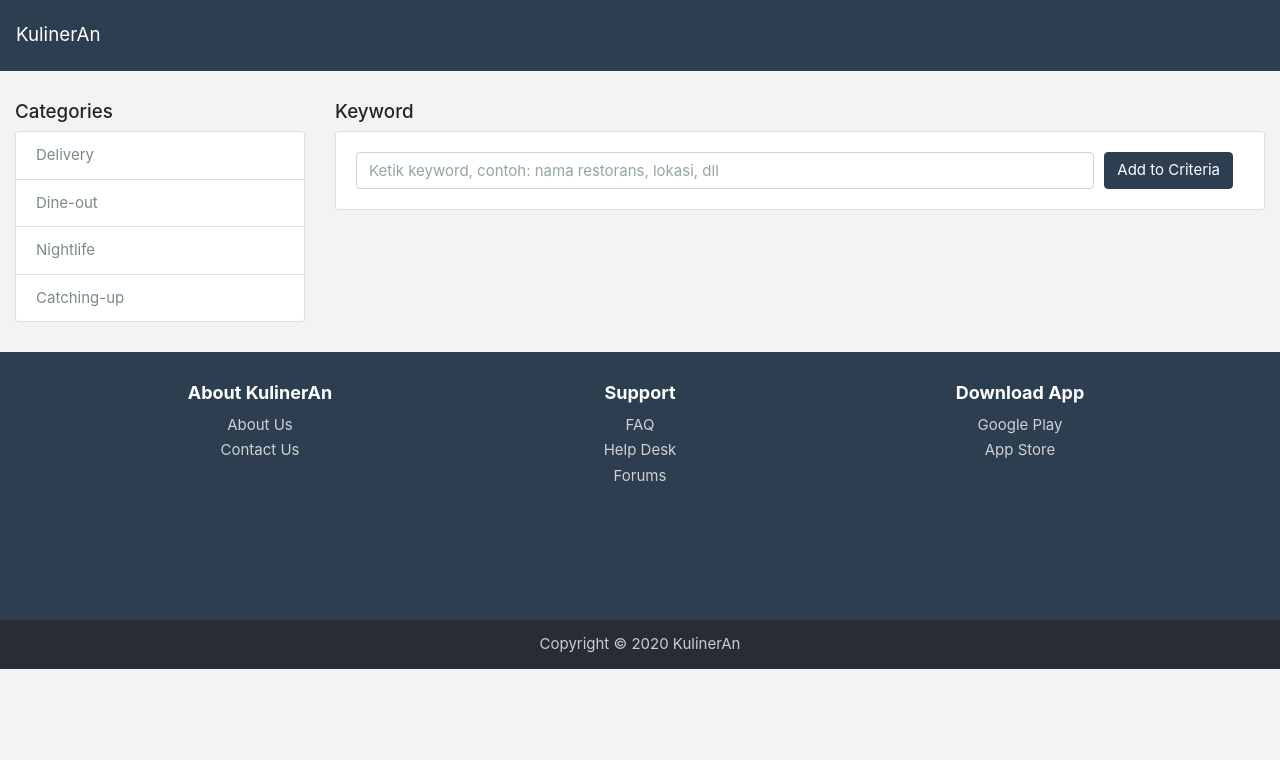
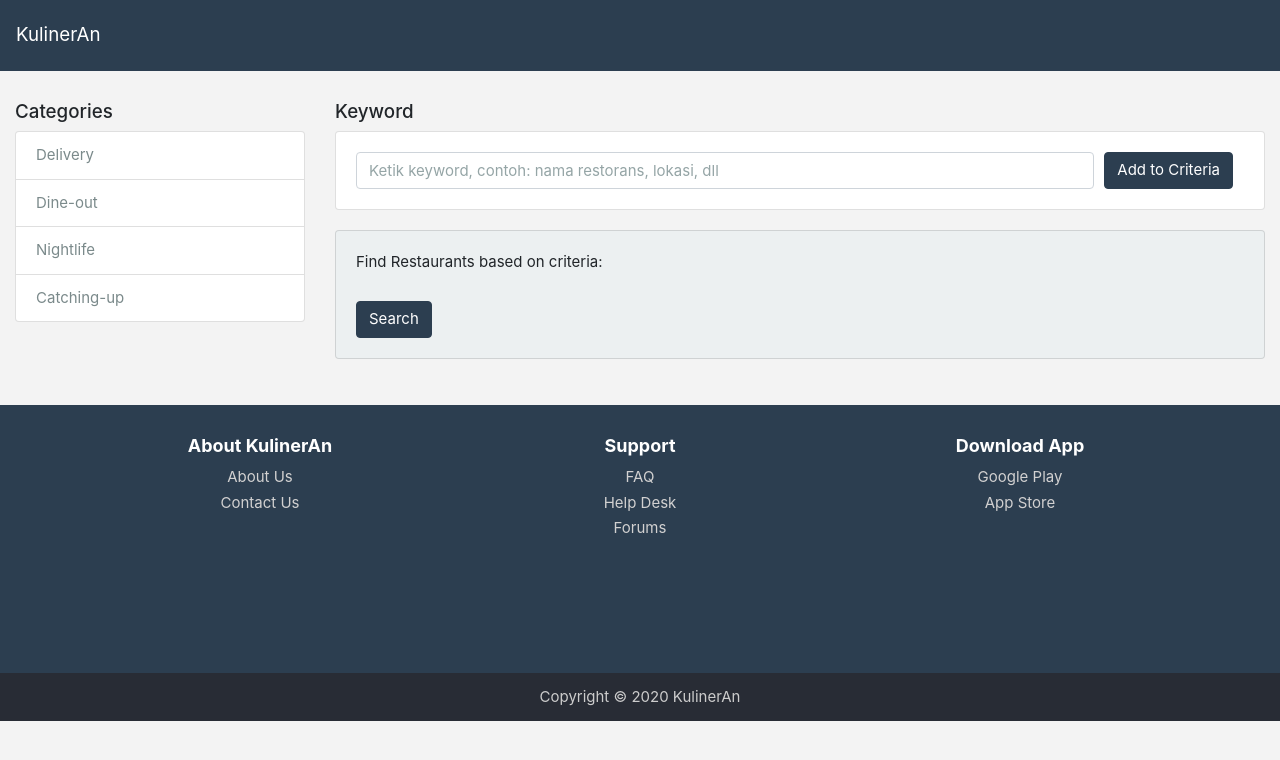
Before and after one commit to wildenali/react-food_web_app, a React (Create React App) app: page /city/1 in a window 1280 px wide. Shown: the top 760 px of the page. Built offline with nearby package versions, Linux system fonts and the light colour scheme; no server answers; some icons are missing.

Commit message:
Membuat box search criteria

```diff
--- a/src/pages/City.js
+++ b/src/pages/City.js
@@ -113,6 +113,24 @@ class City extends Component {
               keyword={this.state.keyword}
               changeKeywordHandler={this.changeKeywordHandler}
             />
+            <div className="card bg-light mb-3" style={{ marginTop: 20 }}>
+              <div className="card-body">
+                <p className="card-title">Find Restaurants based on criteria: </p>
+                <table className="table table-hover">
+                  <tbody>
+
+                  </tbody>
+                </table>
+                <div className="pull-right">
+                  <button
+                    className="btn btn-primary"
+                    type="button"
+                  >
+                    Search
+                  </button>
+                </div>
+              </div>
+            </div>
           </div>
         </div>
       </div>
```
